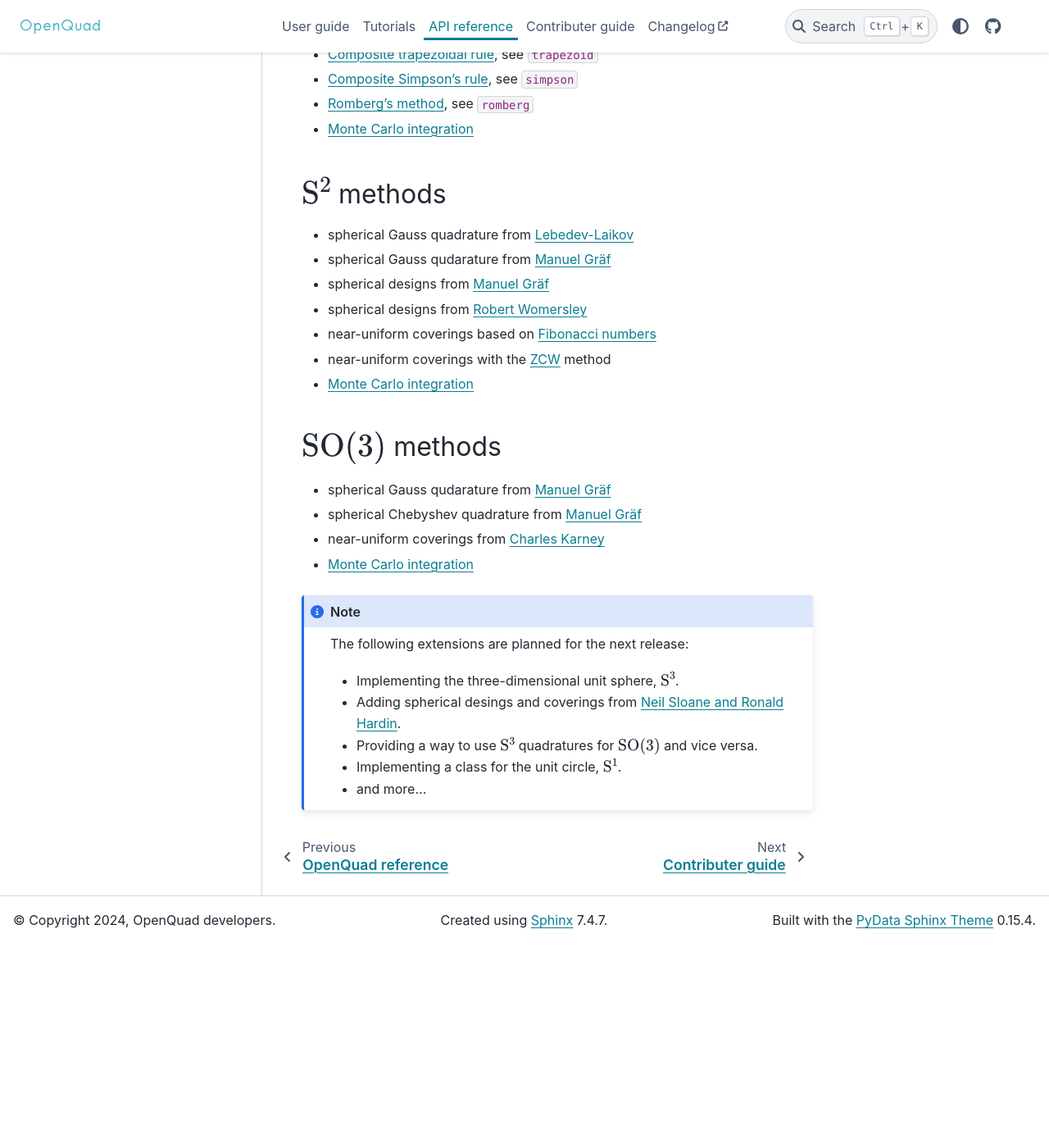
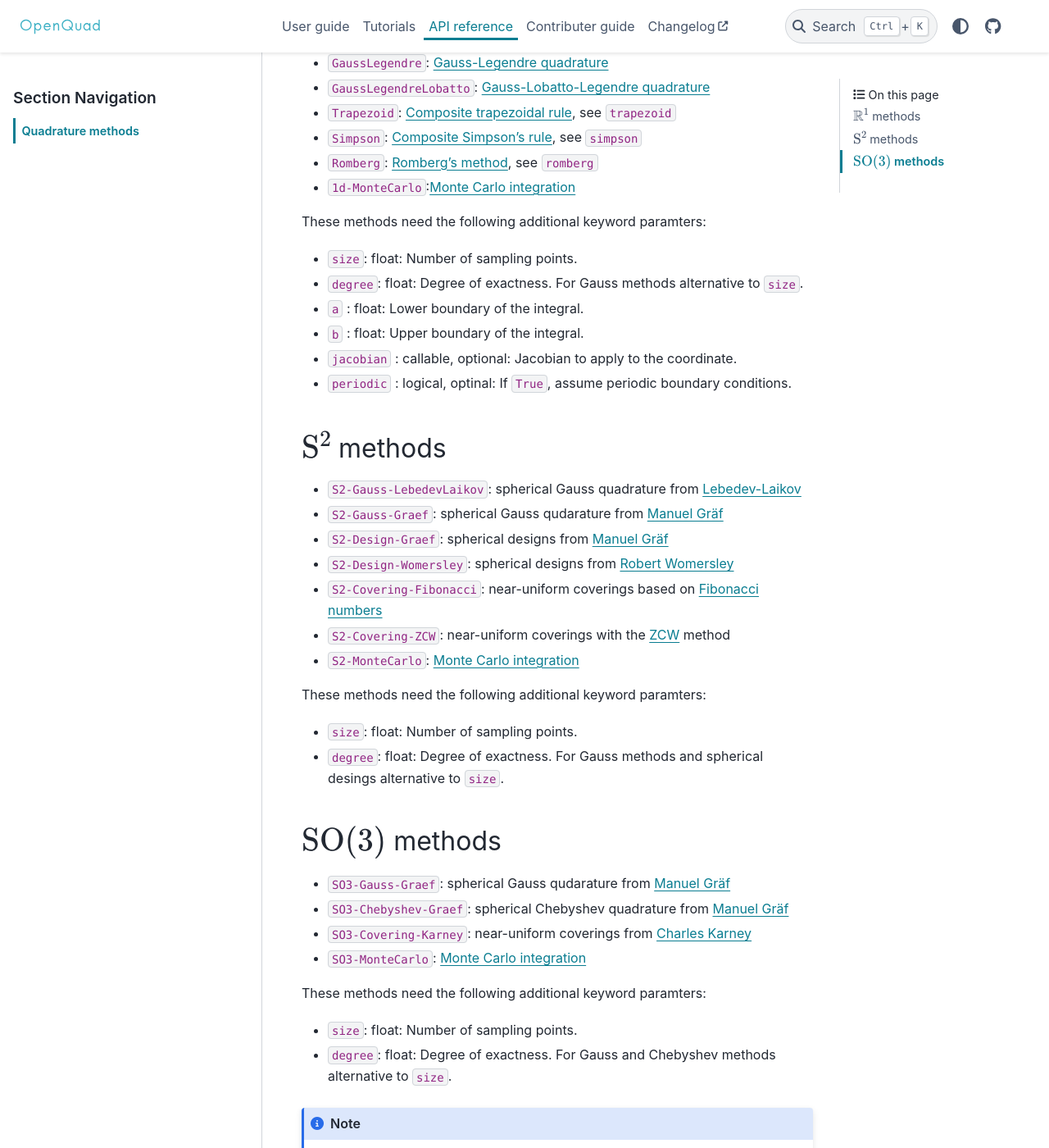
Before and after one commit to qucontrol/openquad, a Sphinx documentation site: the page built from doc/api/methods.rst, in a window 1280 px wide and 1400 px high, scrolled down 373 px. Shown: the whole window at 82% size. Built offline with Sphinx 7.4.7 and the PyData theme 0.15.4, drawn with Linux system fonts in a browser that asks for light colours; pages that are not in the unit, such as notebooks, are missing from menus; cross-references to code outside the pages are shown as plain code; before the commit the page ends 1525 px from its top, so only the background shows below that; some of the changed text lies outside the part shown.

Commit message:
Add method description to API documentation

```diff
--- a/doc/api/methods.rst
+++ b/doc/api/methods.rst
@@ -6,37 +6,58 @@ Quadrature methods
 Currently, the following quadrature methods are implemented, sorted according
 to their geometry.
 
+The first entry denotes the input string for the method specification, cf. :param:`method_specs`.
+
 
 :math:`\mathbb{R}^1` methods
 ^^^^^^^^^^^^^^^^^^^^^^^^^^^^
 
-* `Gauss-Legendre quadrature <https://en.wikipedia.org/wiki/Gauss-Legendre_quadrature>`_
-* `Gauss-Lobatto-Legendre quadrature <https://en.wikipedia.org/wiki/Gaussian_quadrature#Gauss-Lobatto_rules>`_
-* `Composite trapezoidal rule <https://en.wikipedia.org/wiki/Trapezoidal_rule>`_, see :scipy:`trapezoid`
-* `Composite Simpson's rule <https://en.wikipedia.org/wiki/Simpson's_rule>`_, see :scipy:`simpson`
-* `Romberg's method <https://en.wikipedia.org/wiki/Romberg's_method>`_, see :scipy:`romberg`
-* `Monte Carlo integration <https://en.wikipedia.org/wiki/Monte_Carlo_integration>`_
+* ``GaussLegendre``: `Gauss-Legendre quadrature <https://en.wikipedia.org/wiki/Gauss-Legendre_quadrature>`_
+* ``GaussLegendreLobatto``: `Gauss-Lobatto-Legendre quadrature <https://en.wikipedia.org/wiki/Gaussian_quadrature#Gauss-Lobatto_rules>`_
+* ``Trapezoid``: `Composite trapezoidal rule <https://en.wikipedia.org/wiki/Trapezoidal_rule>`_, see :scipy:`trapezoid`
+* ``Simpson``: `Composite Simpson's rule <https://en.wikipedia.org/wiki/Simpson's_rule>`_, see :scipy:`simpson`
+* ``Romberg``: `Romberg's method <https://en.wikipedia.org/wiki/Romberg's_method>`_, see :scipy:`romberg`
+* ``1d-MonteCarlo``:`Monte Carlo integration <https://en.wikipedia.org/wiki/Monte_Carlo_integration>`_
+
+These methods need the following additional keyword paramters:
+
+* ``size``: float: Number of sampling points.
+* ``degree``: float: Degree of exactness. For Gauss methods alternative to ``size``.
+* ``a`` : float: Lower boundary of the integral.
+* ``b`` : float: Upper boundary of the integral.
+* ``jacobian`` : callable, optional: Jacobian to apply to the coordinate.
+* ``periodic`` : logical, optinal: If ``True``, assume periodic boundary conditions.
 
 
 :math:`\mathrm{S}^2` methods
 ^^^^^^^^^^^^^^^^^^^^^^^^^^^^
 
-* spherical Gauss quadrature from `Lebedev-Laikov`_
-* spherical Gauss qudarature from `Manuel Gräf`_
-* spherical designs from `Manuel Gräf`_
-* spherical designs from `Robert Womersley`_
-* near-uniform coverings based on `Fibonacci numbers <https://en.wikipedia.org/wiki/Fibonacci_sequence>`_
-* near-uniform coverings with the `ZCW`_ method
-* `Monte Carlo integration <https://en.wikipedia.org/wiki/Monte_Carlo_integration>`_
+* ``S2-Gauss-LebedevLaikov``: spherical Gauss quadrature from `Lebedev-Laikov`_
+* ``S2-Gauss-Graef``: spherical Gauss qudarature from `Manuel Gräf`_
+* ``S2-Design-Graef``: spherical designs from `Manuel Gräf`_
+* ``S2-Design-Womersley``: spherical designs from `Robert Womersley`_
+* ``S2-Covering-Fibonacci``: near-uniform coverings based on `Fibonacci numbers <https://en.wikipedia.org/wiki/Fibonacci_sequence>`_
+* ``S2-Covering-ZCW``: near-uniform coverings with the `ZCW`_ method
+* ``S2-MonteCarlo``: `Monte Carlo integration <https://en.wikipedia.org/wiki/Monte_Carlo_integration>`_
+
+These methods need the following additional keyword paramters:
+
+* ``size``: float: Number of sampling points.
+* ``degree``: float: Degree of exactness. For Gauss methods and spherical desings alternative to ``size``.
 
 
 :math:`\mathrm{SO}(3)` methods
 ^^^^^^^^^^^^^^^^^^^^^^^^^^^^^^
 
-* spherical Gauss qudarature from `Manuel Gräf`_
-* spherical Chebyshev quadrature from `Manuel Gräf`_
-* near-uniform coverings from `Charles Karney`_
-* `Monte Carlo integration <https://en.wikipedia.org/wiki/Monte_Carlo_integration>`_
+* ``SO3-Gauss-Graef``: spherical Gauss qudarature from `Manuel Gräf`_
+* ``SO3-Chebyshev-Graef``: spherical Chebyshev quadrature from `Manuel Gräf`_
+* ``SO3-Covering-Karney``: near-uniform coverings from `Charles Karney`_
+* ``SO3-MonteCarlo``: `Monte Carlo integration <https://en.wikipedia.org/wiki/Monte_Carlo_integration>`_
+
+These methods need the following additional keyword paramters:
+
+* ``size``: float: Number of sampling points.
+* ``degree``: float: Degree of exactness. For Gauss and Chebyshev methods alternative to ``size``.
 
 
 .. note::
```
